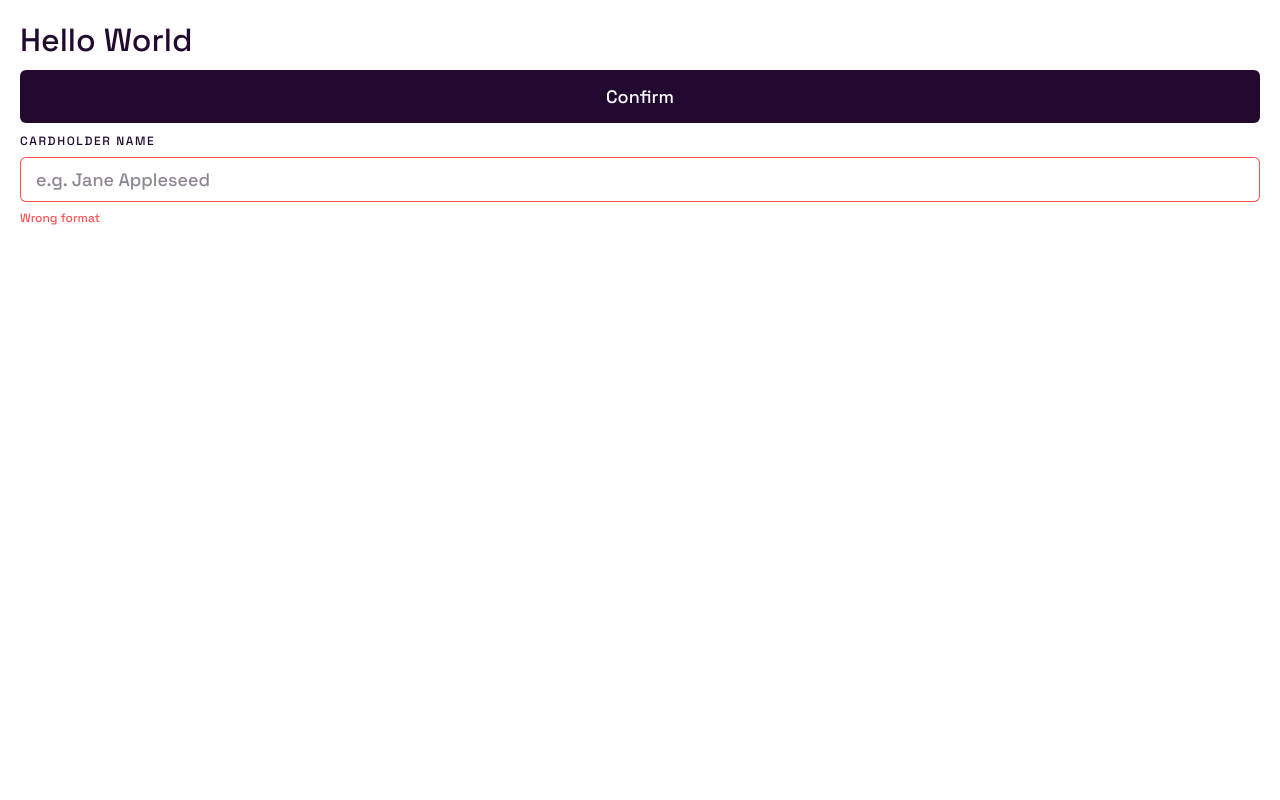
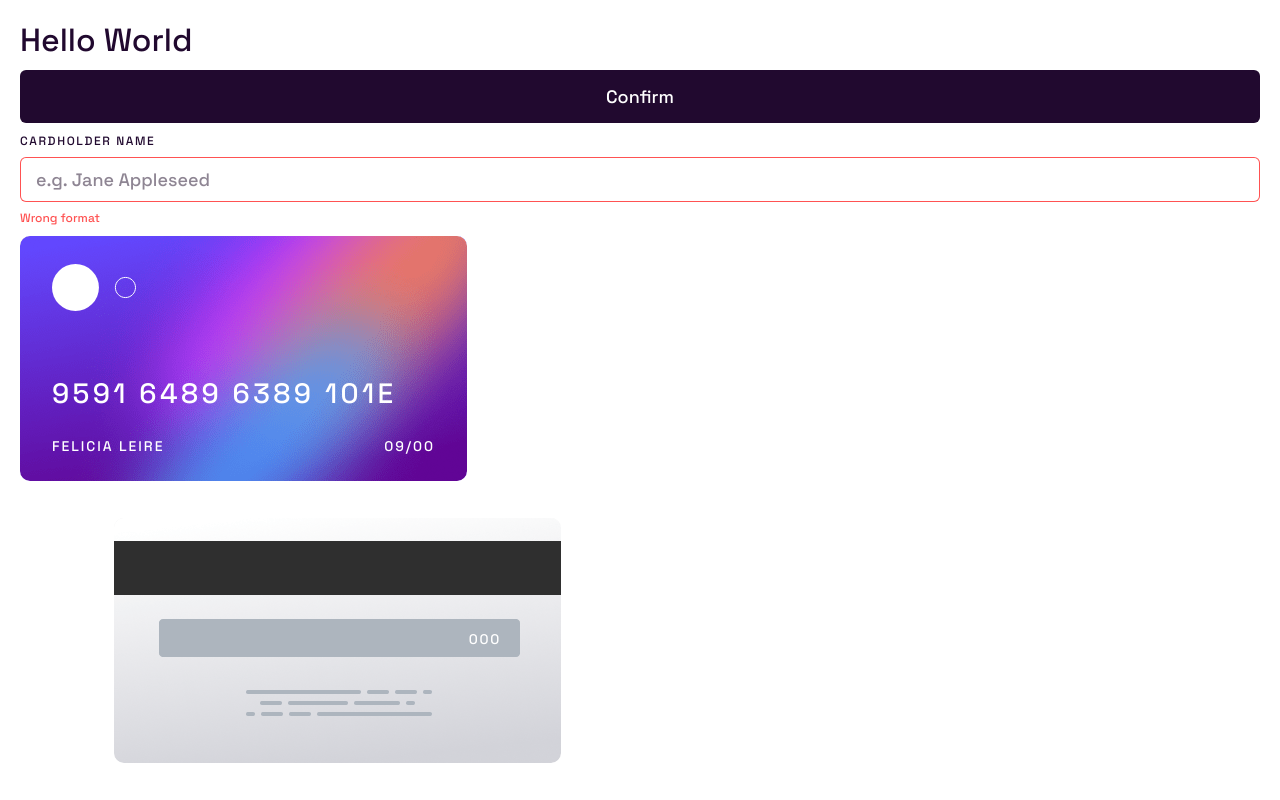
Before and after one commit to IgoCarvalho/frontend-mentor-challenges, a React (Vite) app in the folder card-details-form/: page / in a window 1280 px wide. Built offline with nearby package versions, Linux system fonts and the light colour scheme.

Commit message:
✨ create Card component

```diff
--- a/card-details-form/src/App.tsx
+++ b/card-details-form/src/App.tsx
@@ -1,4 +1,5 @@
 import { Button } from './components/Button/Button';
+import { Card } from './components/Card/Card';
 import { TextField } from './components/TextField/TextField';
 
 export function App() {
@@ -15,6 +16,8 @@ export function App() {
         error="Wrong format"
         placeholder="e.g. Jane Appleseed"
       />
+
+      <Card number="959164896389101E" cardholder="Felicia Leire" expiry="0900" cvc="000" />
     </div>
   );
 }
--- /dev/null
+++ b/card-details-form/src/components/Card/Card.module.scss
@@ -0,0 +1,59 @@
+.container {
+  .frontCardContainer {
+    width: 447px;
+    height: 245px;
+    border-radius: 10px;
+    background-color: #623ff1;
+    background-image: url('../../assets/images/bg-card-front.png');
+    background-size: cover;
+    display: flex;
+    flex-direction: column;
+    justify-content: space-between;
+
+    .frontCardHeader {
+      padding: 28px 32px 0;
+    }
+
+    .frontCardInfo {
+      padding: 0 32px 26px;
+      display: flex;
+      justify-content: space-between;
+      flex-wrap: wrap;
+      row-gap: 26px;
+      color: var(--white);
+      font-size: 14px;
+      letter-spacing: 0.14em;
+
+      .cardNumber {
+        width: 100%;
+        font-size: 28px;
+        letter-spacing: 0.12em;
+      }
+
+      .cardholderName {
+        text-transform: uppercase;
+      }
+    }
+  }
+
+  .backCardContainer {
+    margin-left: 94px;
+    margin-top: 37px;
+    width: 447px;
+    height: 245px;
+    border-radius: 10px;
+    background-color: #ededef;
+    background-image: url('../../assets/images/bg-card-back.png');
+    background-size: cover;
+    position: relative;
+
+    .cardCvc {
+      font-size: 14px;
+      letter-spacing: 0.12em;
+      color: var(--white);
+      position: absolute;
+      top: 112px;
+      right: 60px;
+    }
+  }
+}
--- /dev/null
+++ b/card-details-form/src/components/Card/Card.tsx
@@ -0,0 +1,58 @@
+import { CardLogo } from '../icons/CardLogo';
+
+import styles from './Card.module.scss';
+
+type CardProps = {
+  number: string;
+  cvc: string;
+  cardholder: string;
+  expiry: string;
+};
+
+export function Card({ number, cardholder, cvc, expiry }: CardProps) {
+  function formatCardNumber() {
+    const filledNumber = number.padEnd(16, '•');
+
+    const numberFormatted = filledNumber.replace(/(.{4})/g, (code) => code.concat(' ')).trim();
+
+    return numberFormatted;
+  }
+
+  function formatExpiryDate() {
+    const filledDate = expiry.padEnd(4, '•');
+
+    const dateFormatted = filledDate.replace(/(.{2})/, (date) => date.concat('/')).trim();
+
+    return dateFormatted;
+  }
+
+  function formatCvc() {
+    const filledCode = cvc.padEnd(3, '•');
+
+    return filledCode;
+  }
+
+  const cardNumber = formatCardNumber();
+  const expiryDate = formatExpiryDate();
+  const cardCvc = formatCvc();
+
+  return (
+    <div className={styles.container}>
+      <div className={styles.frontCardContainer}>
+        <div className={styles.frontCardHeader}>
+          <CardLogo />
+        </div>
+        <div className={styles.frontCardInfo}>
+          <p className={styles.cardNumber}>{cardNumber}</p>
+
+          <p className={styles.cardholderName}>{cardholder ? cardholder : 'Your name here'}</p>
+          <span className={styles.cardExpireDate}>{expiryDate}</span>
+        </div>
+      </div>
+
+      <div className={styles.backCardContainer}>
+        <p className={styles.cardCvc}>{cardCvc}</p>
+      </div>
+    </div>
+  );
+}
--- /dev/null
+++ b/card-details-form/src/components/icons/CardLogo.tsx
@@ -0,0 +1,11 @@
+export function CardLogo() {
+  return (
+    <svg width="84" height="47" fill="none" xmlns="http://www.w3.org/2000/svg">
+      <ellipse cx="23.478" cy="23.5" rx="23.478" ry="23.5" fill="#fff" />
+      <path
+        d="M83.5 23.5c0 5.565-4.507 10.075-10.065 10.075-5.559 0-10.065-4.51-10.065-10.075 0-5.565 4.506-10.075 10.065-10.075 5.558 0 10.065 4.51 10.065 10.075Z"
+        stroke="#fff"
+      />
+    </svg>
+  );
+}
```
Also changed, not shown: card-details-form/src/assets/images/bg-card-back.png (added), card-details-form/src/assets/images/bg-card-front.png (added).
